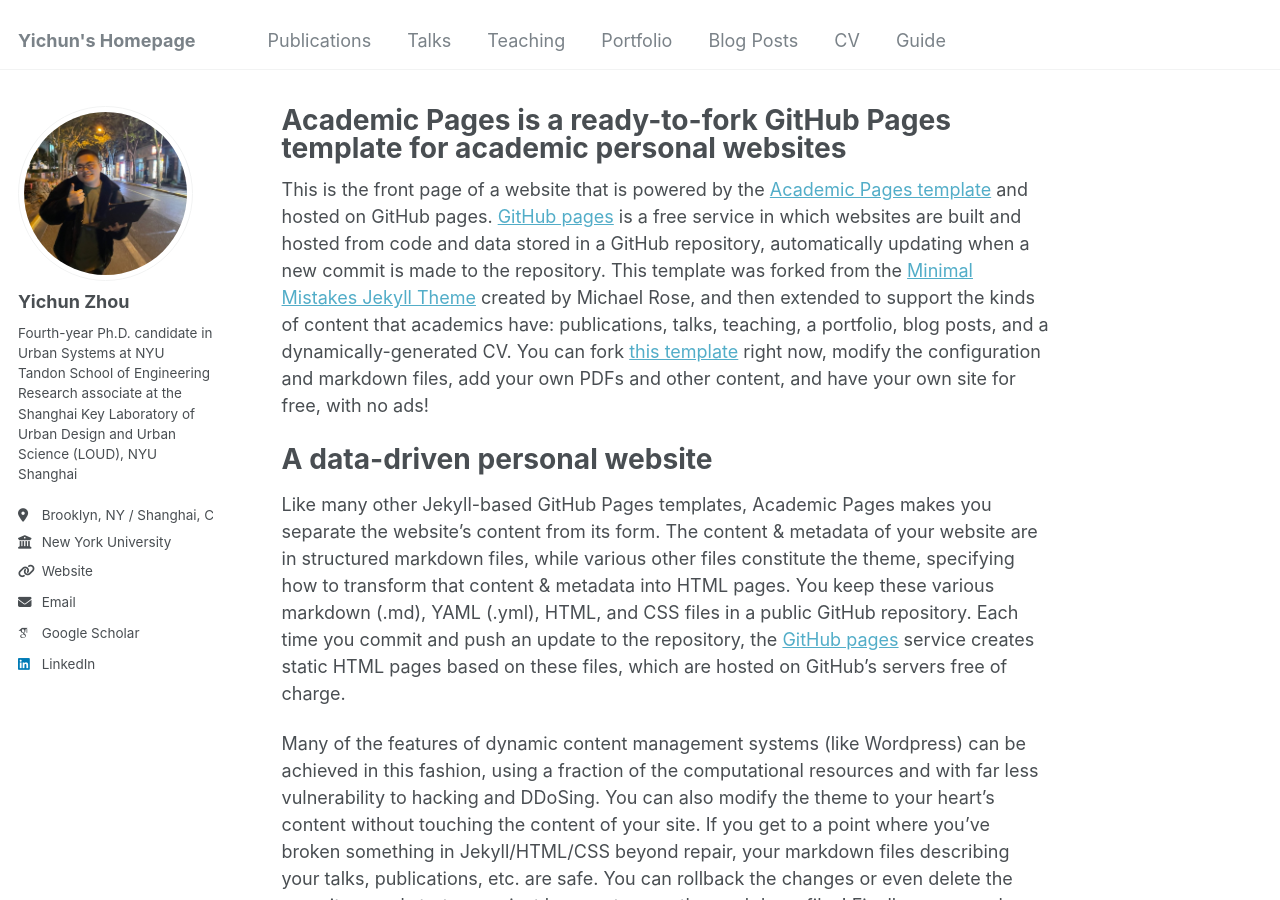
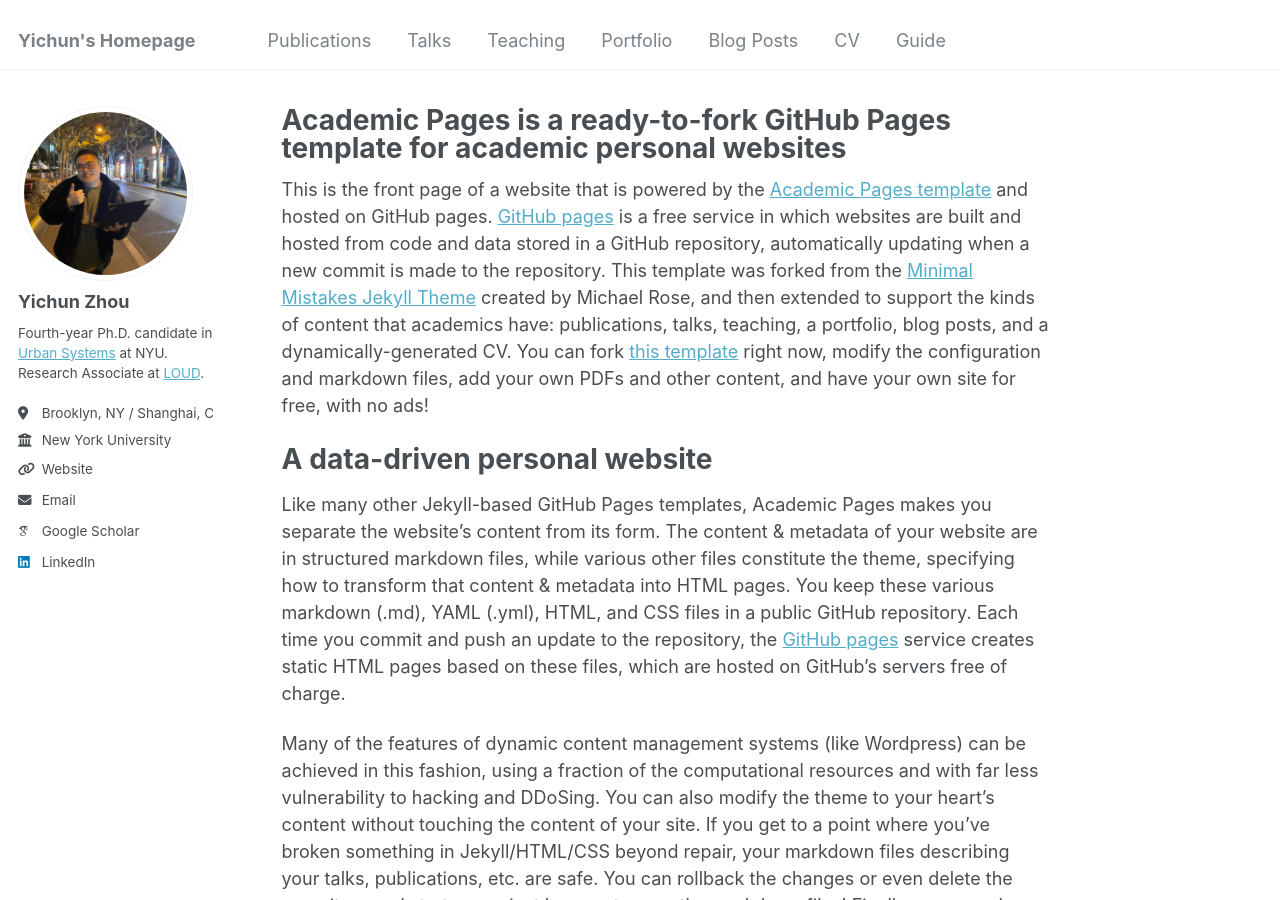
Before and after one commit to yichunzhou12/yichunzhou12.github.io, a Jekyll site: the page built from _pages/about.md, in a window 1280 px wide and 900 px high. Built offline with Jekyll 4.4.1, drawn with Linux system fonts in a browser that asks for light colours; some web fonts are replaced.

Commit message:
Update _config.yml

```diff
--- a/_config.yml
+++ b/_config.yml
@@ -24,7 +24,7 @@ author:
   avatar           : "Yichun street image.jpg"
   name             : "Yichun Zhou"
   pronouns         : # example: "she/her"
-  bio              : "Fourth-year Ph.D. candidate in Urban Systems at NYU Tandon School of Engineering \n Research associate at the Shanghai Key Laboratory of Urban Design and Urban Science (LOUD), NYU Shanghai"
+  bio              : "Fourth-year Ph.D. candidate in <a href='https://engineering.nyu.edu/academics/programs/urban-systems-phd'>Urban Systems</a> at NYU.<br>Research Associate at <a href='https://urban.shanghai.nyu.edu/'>LOUD</a>."
   location         : "Brooklyn, NY / Shanghai, China"
   employer         : "New York University"
   uri              : "yichunzhou12.github.io"
```
